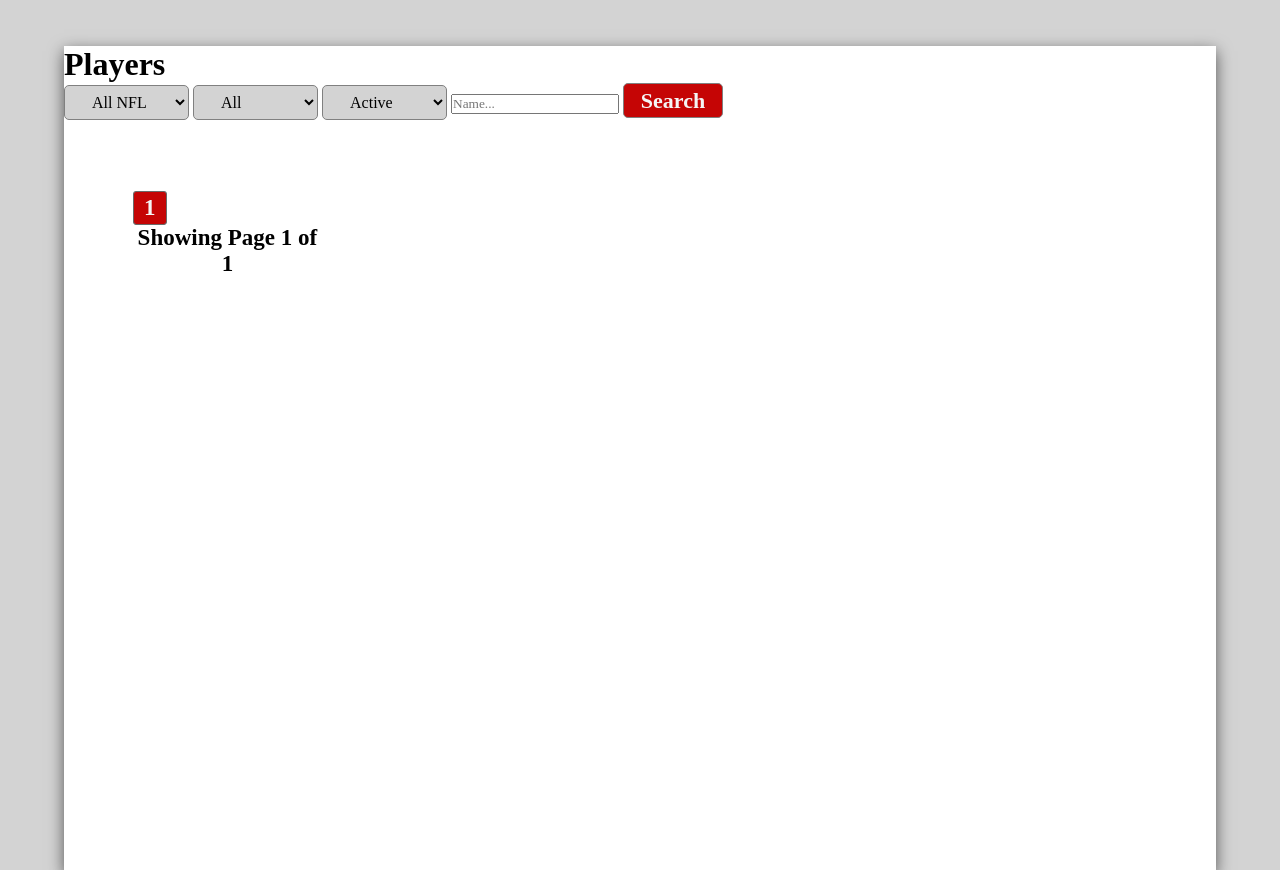
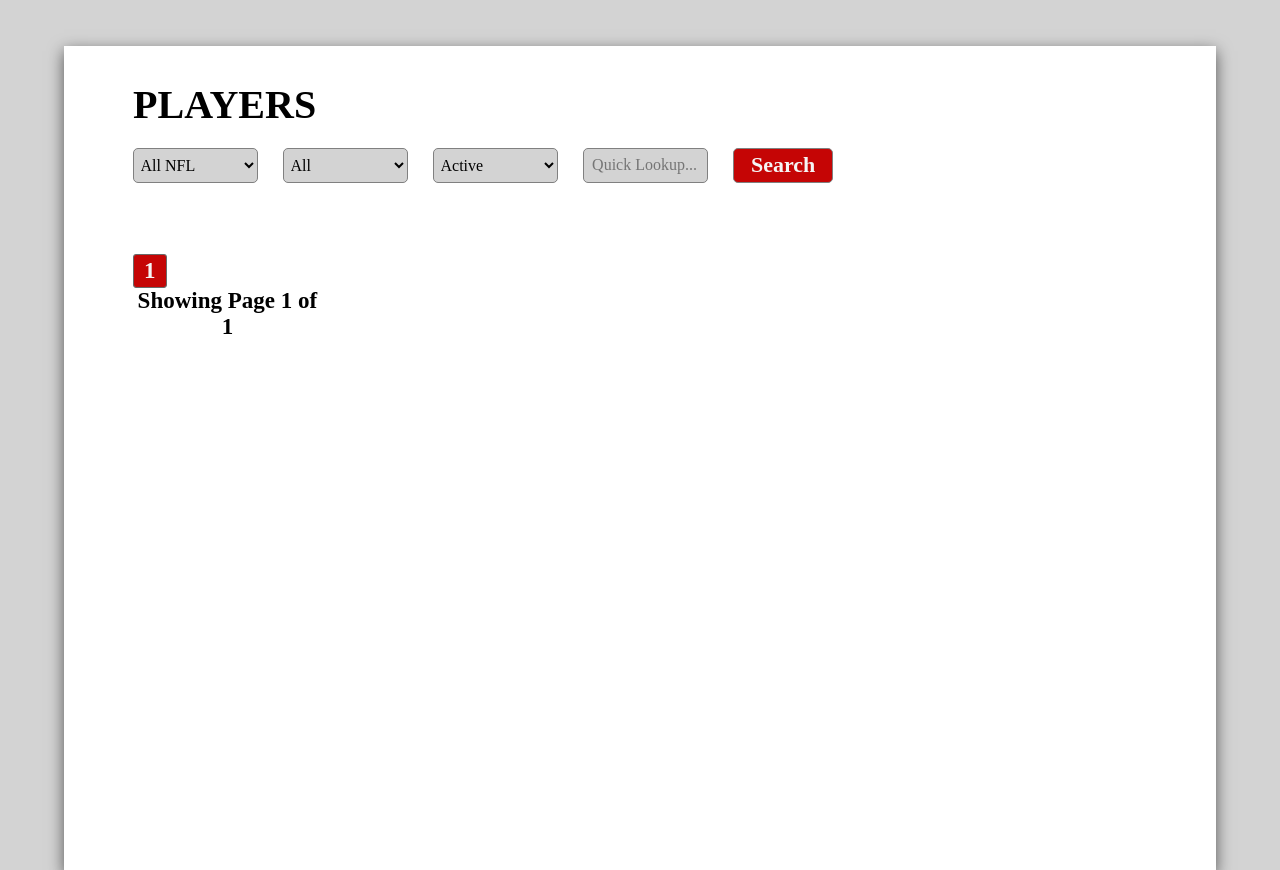
Before and after one commit to ytrevor81/NFL-Stats-Library, a Django app: page /playersearch/ in a window 1280 px wide. Shown: the part 64-934 px from the top of the page. Run offline with Django 3.2, Linux system fonts and the light colour scheme; data that the repository does not hold is empty.

Commit message:
playersearch improvements

```diff
--- a/main/static/style.css
+++ b/main/static/style.css
@@ -801,6 +801,34 @@ footer {
 
 /* Player search page */
 
+.players-tools {
+  display: inline-block;
+  margin-top: 3%;
+  margin-left: 6%;
+}
+
+.players-tools h1 {
+  font-size: 40px;
+  text-transform: uppercase;
+  padding-bottom: 20px;
+}
+
+.players-tools form {
+  display: grid;
+  grid-template-columns: 20% 20% 20% 20% 20%;
+  grid-gap: 5%;
+}
+
+.search-players {
+  border: 1px solid grey;
+  font-size: 100%;
+  border-radius: 5px;
+  padding: 0.1em 0.5em;
+  background: lightgrey;
+  height: 35px;
+  width: 125px;
+}
+
 .playersearch-container {
   display: grid;
   grid-template-columns: 20% 20% 20% 20% 20%;
--- a/main/templates/main/playersearch.html
+++ b/main/templates/main/playersearch.html
@@ -9,7 +9,7 @@
           {{ team_menu }}
           {{ position_menu }}
           {{ status_menu }}
-          <input class="search-players" name="lookup" type="text" placeholder="Name..."/>
+          <input class="search-players" name="lookup" type="text" placeholder="Quick Lookup..."/>
           <button class="season-leaders-btn" type="submit">Search</button>
       </form>
   </div>
```
